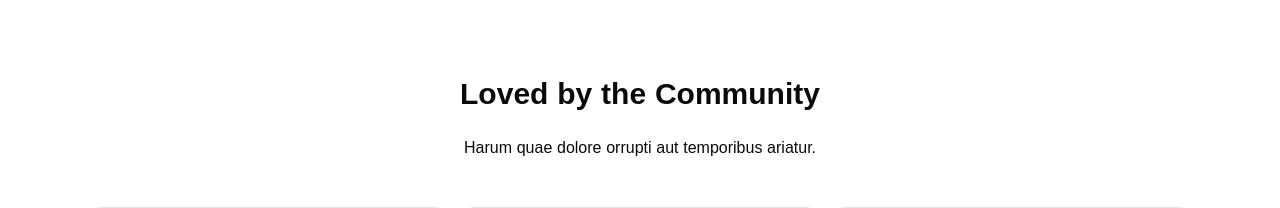
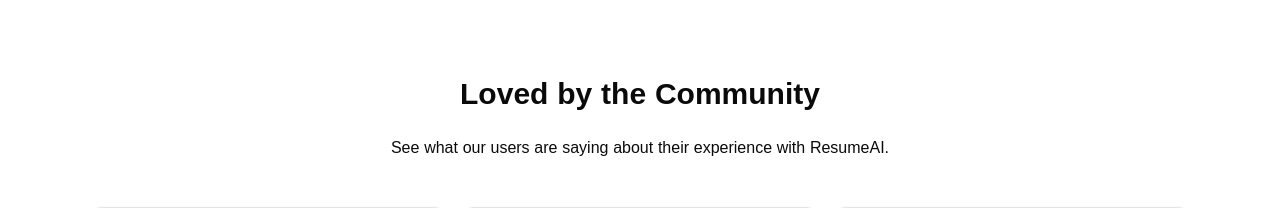
Before and after one commit to resumatehq/resumate, a Next.js app: page / in a window 1280 px wide. Shown: the part 4200-4408 px from the top of the page. Built offline with nearby package versions, Linux system fonts and the light colour scheme.

Commit message:
update HeroSection text for clarity and improve testimonials section content

```diff
--- a/containers/home/hero-section.tsx
+++ b/containers/home/hero-section.tsx
@@ -75,7 +75,7 @@
                                     speedSegment={0.3}
                                     delay={0.5}
                                     as="p"
-                                    className="mx-auto mt-8 max-w-2xl text-balance text-lg font-semibold">
+                                    className="mx-auto mt-8 max-w-2xl text-balance text-lg font-semibold ">
 Our AI-powered platform helps you build ATS-friendly resumes that stand out to employers, without requiring design skills.
 </TextEffect>
 
--- a/containers/home/testimonials-section.tsx
+++ b/containers/home/testimonials-section.tsx
@@ -64,7 +64,7 @@
                 <div className="mx-auto max-w-6xl px-6">
                     <div className="text-center">
                         <h2 className="text-title text-3xl font-semibold">Loved by the Community</h2>
-                        <p className="text-body mt-6">Harum quae dolore orrupti aut temporibus ariatur.</p>
+                        <p className="text-body mt-6">See what our users are saying about their experience with ResumeAI.</p>
                     </div>
                     <div className="mt-8 grid gap-3 sm:grid-cols-2 md:mt-12 lg:grid-cols-3">
                         {testimonialChunks.map((chunk, chunkIndex) => (
```
